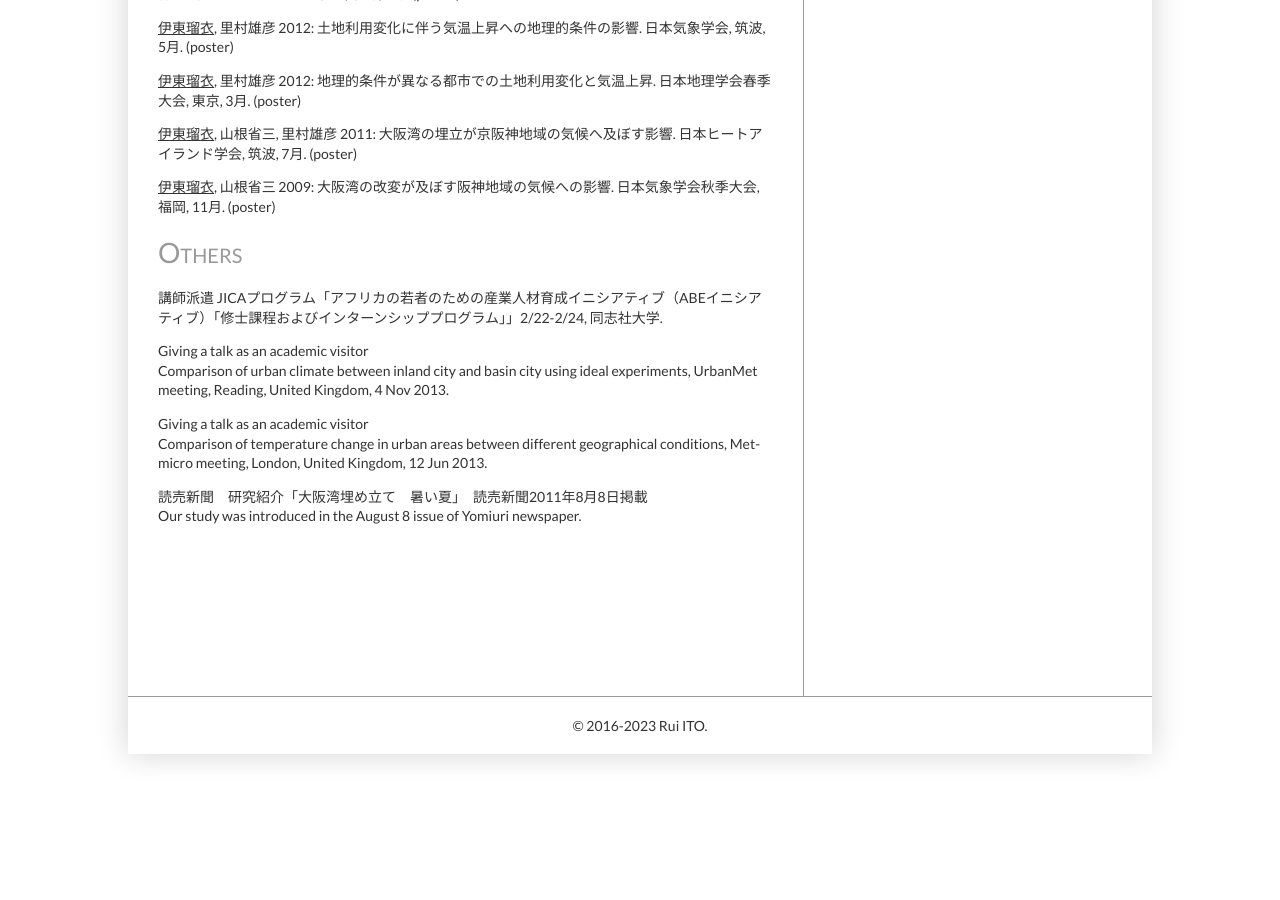
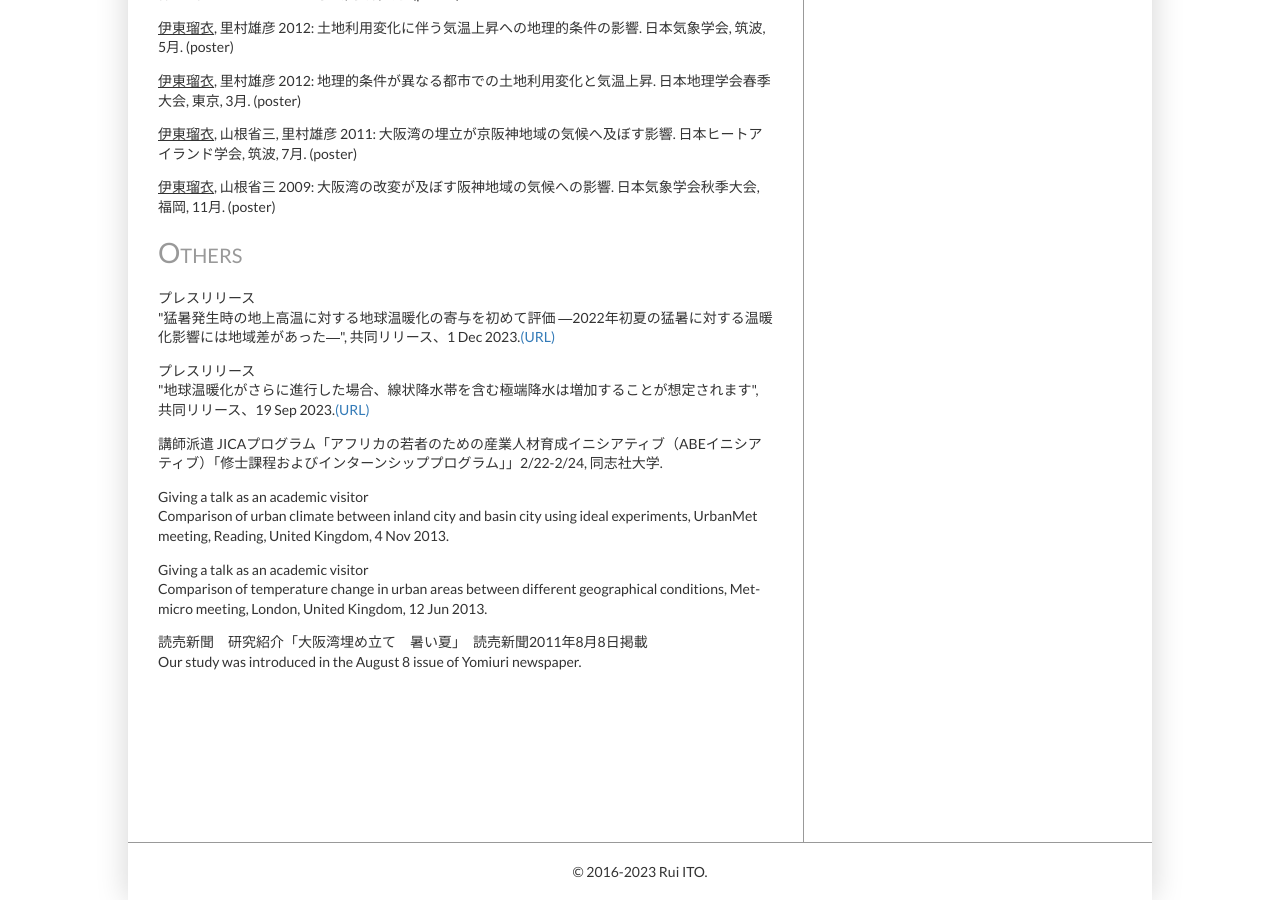
Before and after one commit to rui-climbiz/rui-climbiz.github.io, a Jekyll site: the page built from publications.html, in a window 1280 px wide and 900 px high, scrolled down 6832 px. Built offline with Jekyll 4.4.1, drawn with Linux system fonts in a browser that asks for light colours.

Commit message:
Update publications.html

```diff
--- a/publications.html
+++ b/publications.html
@@ -112,11 +112,15 @@
 <p><u>伊東瑠衣</u>, 山根省三 2009: 大阪湾の改変が及ぼす阪神地域の気候への影響. 日本気象学会秋季大会, 福岡, 11月. (poster)</p>
 
 <h1>Others</h1>
+<p>プレスリリース<br />
+  "猛暑発生時の地上高温に対する地球温暖化の寄与を初めて評価 ―2022年初夏の猛暑に対する温暖化影響には地域差があった―", 共同リリース、1 Dec 2023.<a href="https://www.jamstec.go.jp/j/about/press_release/20231201_2/">(URL)</a></p></p>
+<p>プレスリリース<br />
+  "地球温暖化がさらに進行した場合、線状降水帯を含む極端降水は増加することが想定されます", 共同リリース、19 Sep 2023.<a href="https://www.mri-jma.go.jp/Topics/R05/050919/press_release050919.pdf">(URL)</a></p>
 <p>講師派遣 JICAプログラム「アフリカの若者のための産業人材育成イニシアティブ（ABEイニシアティブ）「修士課程およびインターンシッププログラム」」2/22-2/24, 同志社大学.</p>
 <p>Giving a talk as an academic visitor <br />
-Comparison of urban climate between inland city and basin city using ideal experiments, UrbanMet meeting, Reading, United Kingdom, 4 Nov 2013. </p>
+Comparison of urban climate between inland city and basin city using ideal experiments, UrbanMet meeting, Reading, United Kingdom, 4 Nov 2013.</p>
 <p>Giving a talk as an academic visitor  <br />
-Comparison of temperature change in urban areas between different geographical conditions, Met-micro meeting, London, United Kingdom, 12 Jun 2013. </p>
+Comparison of temperature change in urban areas between different geographical conditions, Met-micro meeting, London, United Kingdom, 12 Jun 2013.</p>
 <p>読売新聞　研究紹介「大阪湾埋め立て　暑い夏」　読売新聞2011年8月8日掲載<br />
 Our study was introduced in the August 8 issue of Yomiuri newspaper.<br />
 </p>
```
